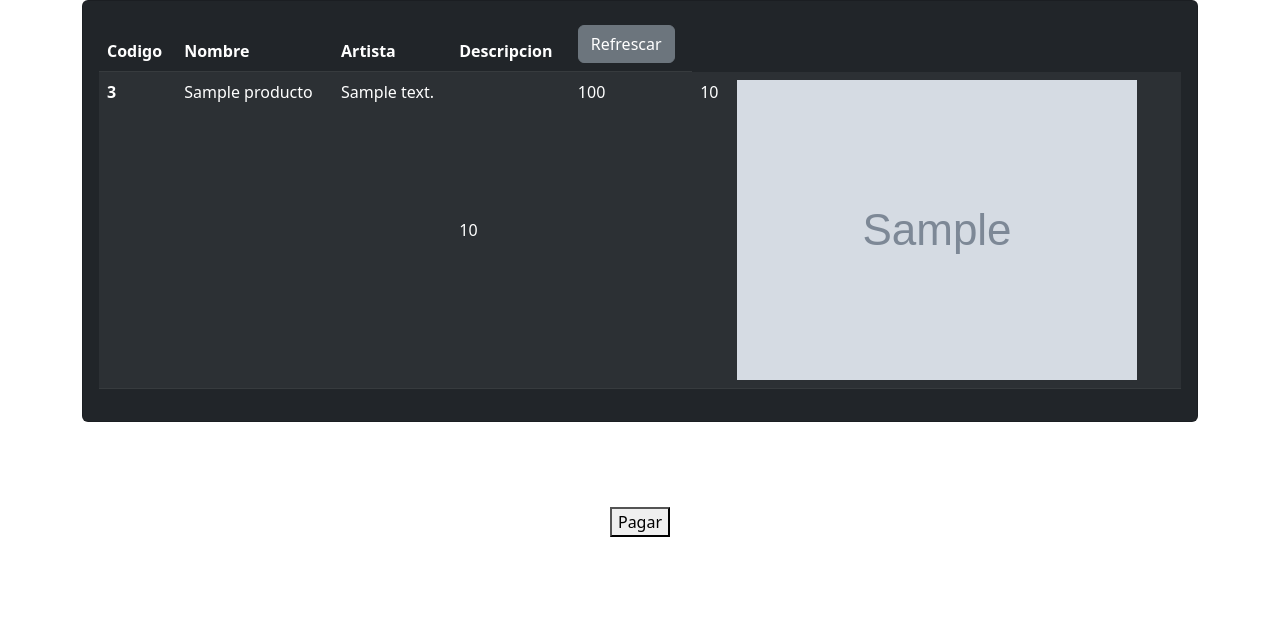
After one commit to MartinMAEC/THUG_TRADE30, a Django app: page /carrito in a window 1280 px wide. The commit adds this page. Shown: the top 621 px of the page. Run offline with Django 4.2, Linux system fonts and the light colour scheme; a user stored in the database is signed in; tables that the repository leaves empty hold one stand-in row (values such as "Sample post"); grey boxes marked "Sample" are stand-in pictures.

Commit message:
Caarrito

```diff
--- a/Entorno/EntregaWeb-main/app/models.py
+++ b/Entorno/EntregaWeb-main/app/models.py
@@ -1,3 +1,6 @@
+from django.conf import settings
+from django.db import models
+from django.conf import settings
 from django.db import models
 
 class Producto(models.Model):
@@ -5,17 +8,35 @@ class Producto(models.Model):
     nombreprod = models.CharField(max_length=50)
     precio = models.IntegerField()
     descripcion = models.TextField()
-    imagen = models.ImageField(upload_to="productos",null=True)
+    imagen = models.ImageField(upload_to="productos", null=True)
 
     def __str__(self):
         return self.nombreprod
 
 
 class Persona(models.Model):
-    rut=models.CharField(max_length=10,primary_key=True)
-    nombre=models.CharField(max_length=50, null=False)
-    apellido=models.CharField(max_length=50,null=False)
-    edad=models.IntegerField(null=False)
+    rut = models.CharField(max_length=10, primary_key=True)
+    nombre = models.CharField(max_length=50, null=False)
+    apellido = models.CharField(max_length=50, null=False)
+    edad = models.IntegerField(null=False)
 
     def __str__(self):
         return f"{self.nombre} {self.apellido}"
+
+class Cart(models.Model):
+    user = models.ForeignKey(settings.AUTH_USER_MODEL, on_delete=models.CASCADE)
+    producto = models.ManyToManyField(Producto, through='CartItem')
+
+    @property
+    def total_ca(self):
+        cart_items = self.cartitem_set.all()
+        total_ca = sum(item.subtotal() for item in cart_items)
+        return total_ca
+
+class CartItem(models.Model):
+    cart = models.ForeignKey(Cart, on_delete=models.CASCADE)
+    producto = models.ForeignKey(Producto, on_delete=models.CASCADE)
+    quantity = models.PositiveIntegerField(default=1)
+
+    def subtotal(self):
+        return self.quantity * self.producto.precio
--- a/Entorno/EntregaWeb-main/app/templates/app/base.html
+++ b/Entorno/EntregaWeb-main/app/templates/app/base.html
@@ -50,7 +50,7 @@
                 <a class="nav-link" href="{% url 'login'%}"> Iniciar Sesión</a>
               </li>
               <li>
-                <a class="nav-link" href="{% url 'admin:index'%}"> Iniciar Sesión Administrador</a>
+                <a class="nav-link" href="{% url 'admin:index'%}"> Crear Usuario admin</a>
               </li>
               {% endif %}
             </ul>
--- a/Entorno/EntregaWeb-main/app/templates/app/home.html
+++ b/Entorno/EntregaWeb-main/app/templates/app/home.html
@@ -42,7 +42,7 @@
           <h5 class="card-title">{{ p.nombreprod | title }}</h5>
           <p class="card-text">{{ p.artista }}</p>
           <p class="card-text">${{ p.precio | intcomma }}</p>
-          <a href="{% url 'vistaprod' p.id %}" class="btn btn-primary">Comprar</a>
+          <a href="{% url 'detalle_producto' p.id %}" class="btn btn-primary">ver</a>
         </div>
       </div>
     </div>
--- /dev/null
+++ b/Entorno/EntregaWeb-main/app/templates/carrito.html
@@ -0,0 +1,81 @@
+<!doctype html>
+<html lang="en">
+
+<head>
+  <title>Title</title>
+  <!-- Required meta tags -->
+  <meta charset="utf-8">
+  <meta name="viewport" content="width=device-width, initial-scale=1, shrink-to-fit=no">
+  <link rel="stylesheet" href="css/Carro_Compra.css"
+<!-- Bootstrap CSS v5.2.1 -->
+  <link href="https://cdn.jsdelivr.net/npm/bootstrap@5.2.1/dist/css/bootstrap.min.css" rel="stylesheet"
+    integrity="sha384-iYQeCzEYFbKjA/T2uDLTpkwGzCiq6soy8tYaI1GyVh/UjpbCx/TYkiZhlZB6+fzT" crossorigin="anonymous">
+
+</head>
+
+<body>
+  <header>
+    <!-- place navbar here -->
+
+  </header>
+  <main>
+    <div class="container">
+      <div class="row">
+        <div class="col-12">
+          <div class="card bg-dark">
+            <div class="card-body">
+
+              <div class="table-responsive">
+                <table class="table table-dark table-striped py-5">
+                  <thead>
+                    <tr>
+                      <th scope="col">Codigo</th>
+                      <th scope="col">Nombre </th>
+                      <th scope="col">Artista</th>
+                      <th scope="col">Descripcion</th>
+
+                      <th <th scope="col"><button type="button" class="btn btn-secondary" data-bs-container="body"
+                          data-bs-toggle="popover" data-bs-placement="top" title="Popup title"
+                          data-bs-content="Popup content">Refrescar</button></th>
+                    </tr>
+                  </thead>
+                  <tbody>
+                    {% for p in cart %}
+                    <tr>
+                      <th scope="row">3</th>
+                      <td>{{ p.producto.nombreprod}}</td>
+                      <td>{{ p.producto.descripcion}}</td>
+                      <td class="align-middle">{{ p.producto.precio  }}</td>
+                      <td>{{ total }}</td>
+                      <td>{{ p.quantity }}</td>
+                      <td><img src="{{ p.producto.imagen.url }}"></td>
+                    </tr>
+                    {% endfor %}
+                  </tbody>
+                </table>
+              </div>
+            </div>
+          </div>
+
+
+          <!-- Ingresar Boton de pagado y salida  -->
+          <div class="pago" style="display: flex; align-items: center; justify-content: center; height: 200px;">
+            <a href="regitro.html"><button  class="pagar">Pagar</button></a>
+
+            </button>
+          </div>
+
+  </main>
+  <footer>
+</footer>
+<!-- Bootstrap JavaScript Libraries -->
+<script src="https://cdn.jsdelivr.net/npm/@popperjs/core@2.11.6/dist/umd/popper.min.js"
+  integrity="sha384-oBqDVmMz9ATKxIep9tiCxS/Z9fNfEXiDAYTujMAeBAsjFuCZSmKbSSUnQlmh/jp3" crossorigin="anonymous">
+  </script>
+
+<script src="https://cdn.jsdelivr.net/npm/bootstrap@5.2.1/dist/js/bootstrap.min.js"
+  integrity="sha384-7VPbUDkoPSGFnVtYi0QogXtr74QeVeeIs99Qfg5YCF+TidwNdjvaKZX19NZ/e6oz" crossorigin="anonymous">
+  </script>
+</body>
+
+</html>
--- a/Entorno/EntregaWeb-main/app/urls.py
+++ b/Entorno/EntregaWeb-main/app/urls.py
@@ -1,15 +1,17 @@
 from django.urls import path
 from django.contrib import admin
-from .views import home,agregar_producto,listar_prod,modificar_prod,eliminar_prod,registro,vistaprod,admin_login_view
-urlpatterns = [
+from .views import home,agregar_producto,listar_prod,modificar_prod,eliminar_prod,registro,detalle_producto,admin_login_view,agregar_al_carrito,carrito
+urlpatterns =[
     path('', home, name="home"),
     path('agregarprod/',agregar_producto,name="agregar_producto"),
     path('listarprod/',listar_prod,name="listar_prod"),
     path('modificarprod/<id>/',modificar_prod,name="modificar_prod"),
     path('eliminarprod/<id>/',eliminar_prod,name="eliminar_prod"),
     path('registro/',registro,name="registro"),
-    path('vistaprod/<id>/', vistaprod, name='vistaprod'),
+    path('producto/<int:producto_id>/', detalle_producto, name='detalle_producto'),
     path('admin-login/', admin_login_view, name='admin_login_view'),
     path('admin/', admin.site.urls),
+    path('agregar-al-carrito/<int:producto_id>/',agregar_al_carrito,name='agregar_al_carrito'),
+    path('carrito',carrito,name='carrito')
 
-]
+    ]
--- a/Entorno/EntregaWeb-main/app/views.py
+++ b/Entorno/EntregaWeb-main/app/views.py
@@ -4,6 +4,8 @@ from .forms import ProductForm, CustomUserCreationForm
 from django.contrib.auth import authenticate, login
 from django.contrib.contenttypes.models import ContentType
 from django.contrib.auth.models import Permission
+from .models import Producto,Cart,CartItem
+from django.contrib.auth.decorators import login_required
 
 # Create your views here.
 
@@ -80,14 +82,30 @@ def registro(request):
     return render(request, 'registration/registro.html', data)
 
 
-
-def vistaprod(request,id):
-    producto = Producto.objects.get(id=id)  # Obtén el producto deseado de la base de datos
-    data = {
-        'p': producto
-    }
-    return render(request, 'app/prod.html', data)
+def detalle_producto(request, producto_id):
+    producto = get_object_or_404(Producto, id=producto_id)
+    return render(request, 'prod.html', {'product': producto})
 
 def admin_login_view(request):
     # Tu lógica de inicio de sesión del administrador aquí
     return render(request, 'registration/admin_login_view.html')
+def agregar_al_carrito(request,producto_id):
+    cart , created =Cart.objects.get_or_create(user=request.user)
+    producto=get_object_or_404(Producto, id=producto_id)
+
+    cart_item,created=CartItem.objects.get_or_create(cart=cart, producto=producto)
+    if not created:
+            cart_item.quantity  +=1
+            cart_item.save()
+
+    return redirect('carrito')
+def carrito(request):
+    cart = Cart.objects.filter(user=request.user).first()
+    total = cart.total_ca if cart else 0
+    cart_items = cart.cartitem_set.select_related('producto') if cart else []
+
+    context = {
+        'cart': cart_items,
+        'total': total
+    }
+    return render(request, 'carrito.html', context)
```
Also changed, not shown: Entorno/EntregaWeb-main/app/templates/prod.html (renamed from Entorno/EntregaWeb-main/app/templates/app/prod.html, +8 -8 lines), Entorno/EntregaWeb-main/app/migrations/0002_cart_cartitem_cart_productos_cart_user.py (added), Entorno/EntregaWeb-main/media/productos/12_SX0S3Rb.jfif (added).
